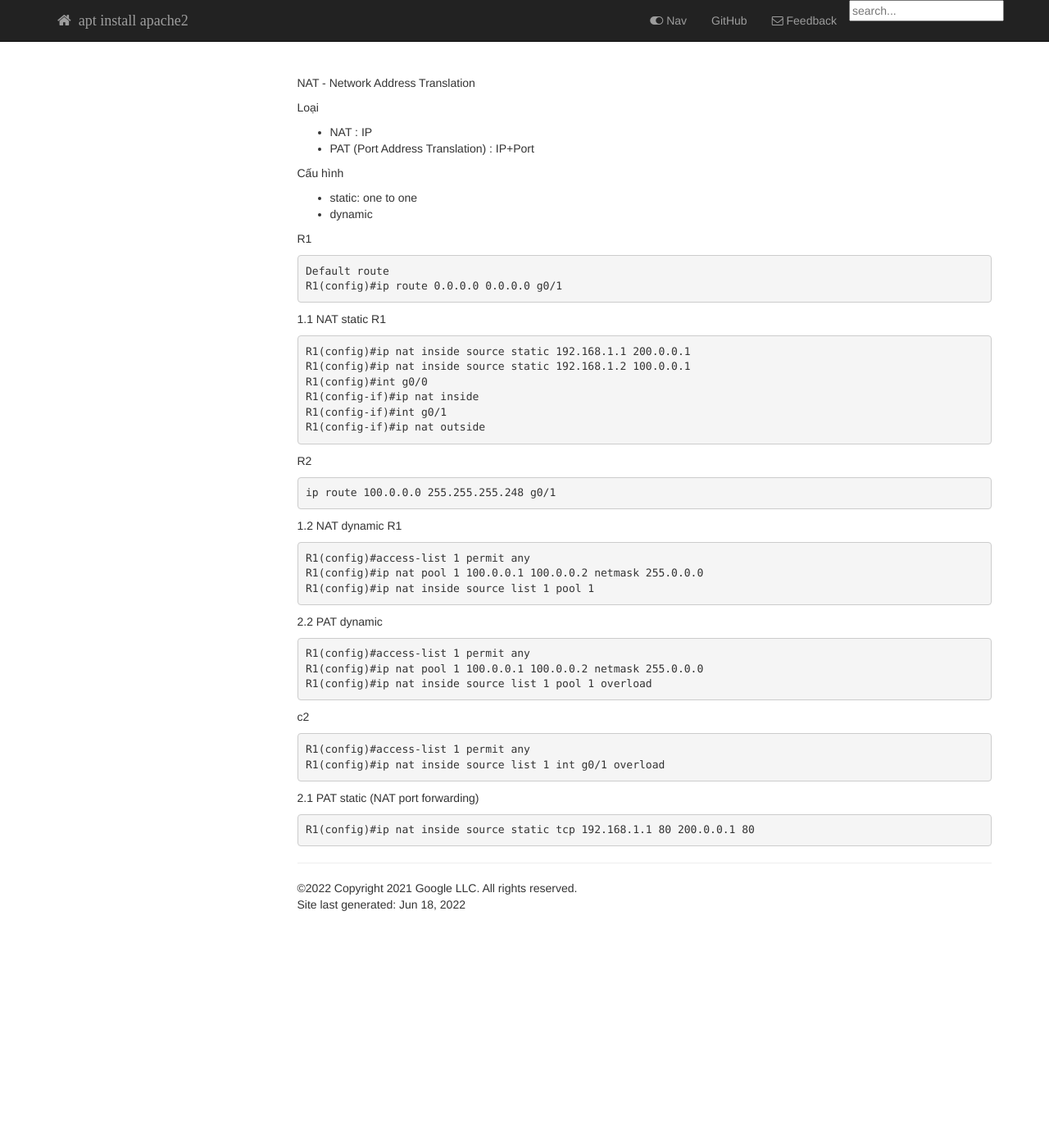
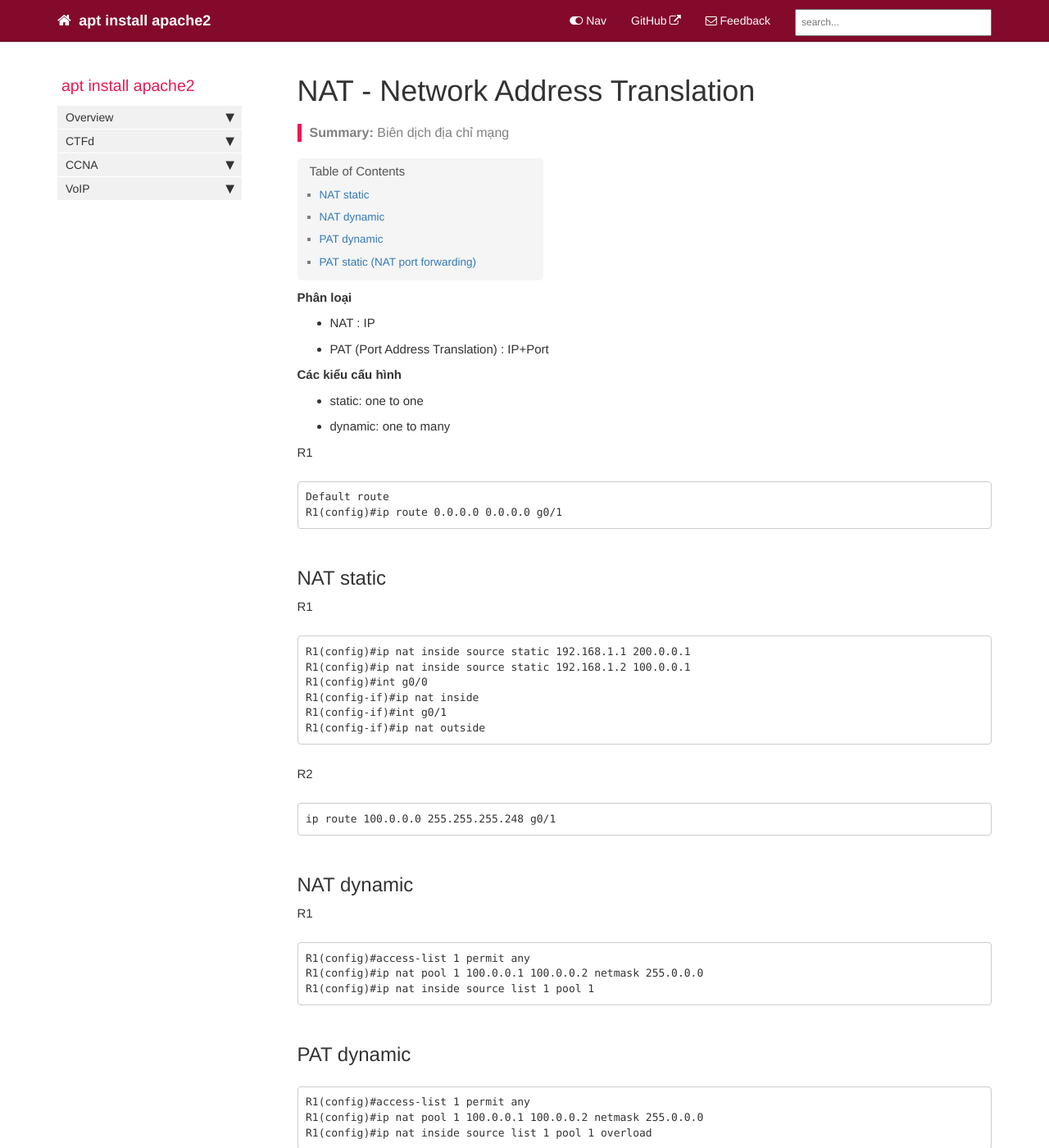
Before and after one commit to aptinstallapache2/aptinstallapache2.github.io, a Jekyll site: the page built from pages/CCNA/NAT.md, in a window 1280 px wide and 1400 px high. Shown: the whole window at 82% size. Built offline with Jekyll 4.4.1, drawn with Linux system fonts in a browser that asks for light colours; nearby versions of some CDN libraries; our own code applies the rules of GitHub Pages for plain Markdown files; library files that are not in the unit come from our copies; comment, search, counter and statistics services are not loaded; some of the changed text lies outside the part shown.

Commit message:
Update NAT.md

````diff
--- a/pages/CCNA/NAT.md
+++ b/pages/CCNA/NAT.md
@@ -1,12 +1,18 @@
-NAT - Network Address Translation
+---
+title: NAT - Network Address Translation
+summary: "Biên dịch địa chỉ mạng"
+sidebar: mydoc_sidebar
+permalink: nat.html
+folder: CCNA
+---
 
-Loại
-- NAT : IP
-- PAT (Port Address Translation) : IP+Port
+**Phân loại**
+* NAT : IP
+* PAT (Port Address Translation) : IP+Port
 
-Cấu hình
-- static: one to one
-- dynamic
+**Các kiểu cấu hình**
+* static: one to one
+* dynamic: one to many
 
 
 R1
@@ -14,9 +20,8 @@ R1
 Default route
 R1(config)#ip route 0.0.0.0 0.0.0.0 g0/1
 ```
+## NAT static
 
-
-1.1 NAT static
 R1
 ```
 R1(config)#ip nat inside source static 192.168.1.1 200.0.0.1
@@ -26,12 +31,14 @@ R1(config-if)#ip nat inside
 R1(config-if)#int g0/1
 R1(config-if)#ip nat outside
 ```
+
 R2
 ```
 ip route 100.0.0.0 255.255.255.248 g0/1
 ```
 
-1.2 NAT dynamic
+## NAT dynamic
+
 R1
 ```
 R1(config)#access-list 1 permit any
@@ -39,7 +46,8 @@ R1(config)#ip nat pool 1 100.0.0.1 100.0.0.2 netmask 255.0.0.0
 R1(config)#ip nat inside source list 1 pool 1
 ```
 
-2.2 PAT dynamic
+## PAT dynamic
+
 ```
 R1(config)#access-list 1 permit any
 R1(config)#ip nat pool 1 100.0.0.1 100.0.0.2 netmask 255.0.0.0
@@ -51,7 +59,8 @@ R1(config)#access-list 1 permit any
 R1(config)#ip nat inside source list 1 int g0/1 overload
 ```
 
-2.1 PAT static (NAT port forwarding)
+## PAT static (NAT port forwarding)
+
 ```
 R1(config)#ip nat inside source static tcp 192.168.1.1 80 200.0.0.1 80
 ```
````
